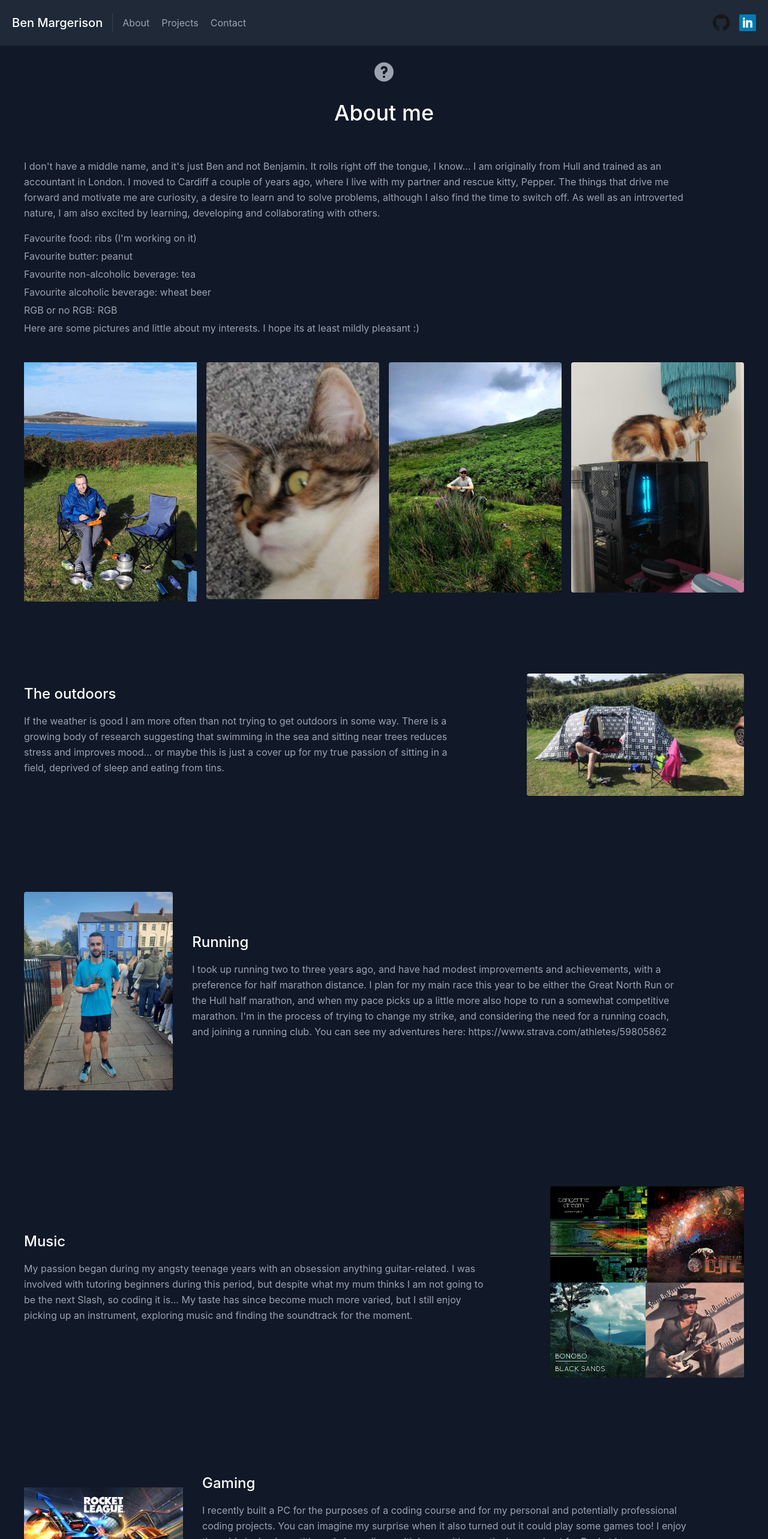
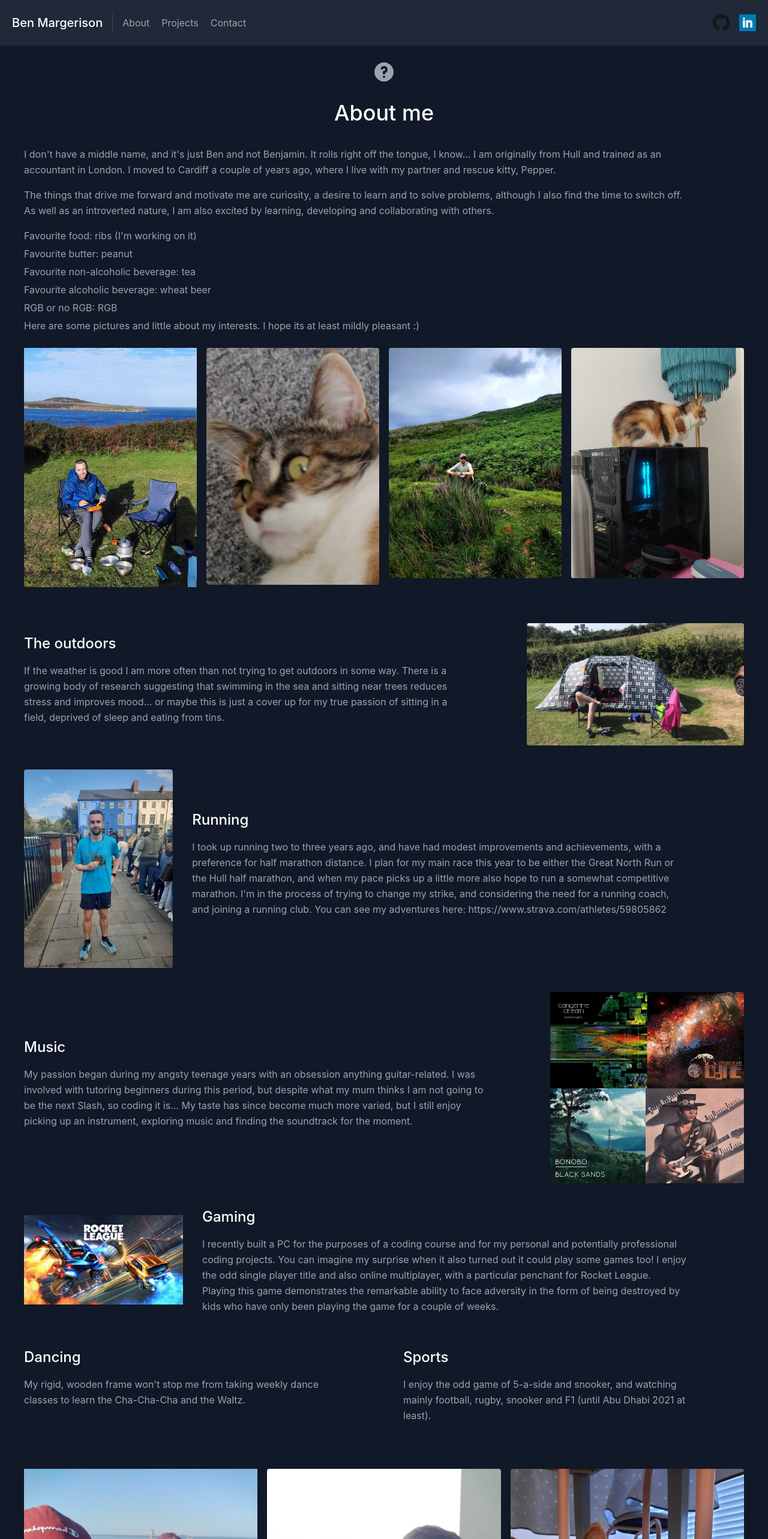
Before and after one commit to bmargerison/website-cv, a React (Create React App) app: page /about in a window 1280 px wide. Shown: the top 2566 px of the page at 60% size. Built offline with nearby package versions, Linux system fonts and the light colour scheme.

Commit message:
Optimisation for mobile

```diff
--- a/src/components/Aboutme.js
+++ b/src/components/Aboutme.js
@@ -11,13 +11,15 @@ export default function Aboutme() {
         </h1>
       </div>
       <section id="outdoors">
-        <div className="container mx-auto px-10 py-10 md:flex-row items-center relative flex-grow">
+        <div className="container mx-auto px-10 py-5 md:flex-row items-center relative flex-grow">
           <div className="lg:flex-grow md:w-0.75 lg:pr-24 md:pr-16 flex flex-col md:items-start md:text-left mb-5 md:mb-0 items-center text-center">
             <p className="mb-4 leading-relaxed">
               I don't have a middle name, and it's just Ben and not Benjamin. It
               rolls right off the tongue, I know... I am originally from Hull and
               trained as an accountant in London. I moved to Cardiff a couple of
               years ago, where I live with my partner and rescue kitty, Pepper.
+            </p>
+            <p className="mb-4 leading-relaxed">
               The things that drive me forward and motivate me are curiosity, a
               desire to learn and to solve problems, although I also find the time
               to switch off. As well as an introverted nature, I am also excited by
@@ -72,8 +74,8 @@ export default function Aboutme() {
         </div>
       </section>
       <section id="outdoors">
-        <div className="container mx-auto flex px-10 py-20 md:flex-row flex-col items-center relative flex flex-grow">
-          <div className="lg:flex-grow md:w-0.75 lg:pr-24 md:pr-16 flex flex-col md:items-start md:text-left mb-16 md:mb-0 items-center text-center">
+        <div className="container mx-auto flex px-10 py-5 md:flex-row flex-col items-center relative flex flex-grow">
+          <div className="lg:flex-grow md:w-0.75 lg:pr-24 md:pr-16 flex flex-col md:items-start md:text-left mb-5 md:mb-0 items-center text-center">
             <h1 className="title-font sm:text-2xl text-2xl mb-4 font-medium text-white">
               The outdoors
             </h1>
@@ -96,7 +98,7 @@ export default function Aboutme() {
         </div>
       </section>
       <section id="running">
-        <div className="container mx-auto flex px-10 py-20 md:flex-row flex-col items-center relative flex flex-grow">
+        <div className="container mx-auto flex px-10 py-5 md:flex-row flex-col items-center relative flex flex-grow">
           <div className="lg:max-w-lg lg:w-full md:w-1/2 w-5/6">
             <img
               className="object-cover object-center rounded"
@@ -104,7 +106,7 @@ export default function Aboutme() {
               src={require('./images/running.jpg')}
             />
           </div>
-          <div className="lg:flex-grow md:w-0.75 lg:pr-24 md:pr-16 flex flex-col md:items-start md:text-left mb-16 md:mb-0 items-center text-center ml-8">
+          <div className="lg:flex-grow md:w-0.75 lg:pr-24 md:pr-16 flex flex-col md:items-start md:text-left mb-5 md:mb-0 items-center text-center ml-8">
             <h1 className="title-font sm:text-2xl text-2xl mb-4 font-medium text-white">
               Running
             </h1>
@@ -122,8 +124,8 @@ export default function Aboutme() {
         </div>
       </section>
       <section id="music">
-        <div className="container mx-auto flex px-10 py-20 md:flex-row flex-col items-center relative flex flex-grow">
-          <div className="lg:flex-grow md:w-0.75 lg:pr-24 md:pr-16 flex flex-col md:items-start md:text-left mb-16 md:mb-0 items-center text-center">
+        <div className="container mx-auto flex px-10 py-5 md:flex-row flex-col items-center relative flex flex-grow">
+          <div className="lg:flex-grow md:w-0.75 lg:pr-24 md:pr-16 flex flex-col md:items-start md:text-left mb-5 md:mb-0 items-center text-center">
             <h1 className="title-font sm:text-2xl text-2xl mb-4 font-medium text-white">
               Music
             </h1>
@@ -146,15 +148,15 @@ export default function Aboutme() {
         </div>
       </section>
       <section id="gaming">
-        <div className="container mx-auto flex px-10 py-20 md:flex-row flex-col items-center relative flex flex-grow">
+        <div className="container mx-auto flex px-10 py-5 md:flex-row flex-col items-center relative flex flex-grow">
           <div className="lg:max-w-lg lg:w-full md:w-1/2 w-5/6">
             <img
-              className="object-cover object-center"
+              className="object-cover object-center mb-5"
               alt="picture"
               src={require('./images/rl.jpeg')}
             />
           </div>
-          <div className="lg:flex-grow md:w-0.75 lg:pr-24 md:pr-16 flex flex-col md:items-start md:text-left mb-16 md:mb-0 items-center text-center ml-8">
+          <div className="lg:flex-grow md:w-0.75 lg:pr-24 md:pr-16 flex flex-col md:items-start md:text-left mb-5 md:mb-0 items-center text-center ml-8">
             <h1 className="title-font sm:text-2xl text-2xl mb-4 font-medium text-white">
               Gaming
             </h1>
@@ -172,9 +174,9 @@ export default function Aboutme() {
         </div>
       </section>
       <section id="sports">
-        <div className="container mx-auto flex px-10 py-20 md:flex-row flex-col items-center relative flex flex-grow">
-        <div className="container mx-auto flex px-10 py-20 md:flex-row flex-col items-center relative flex flex-grow">
-          <div className="lg:flex-grow md:w-0.75 lg:pr-24 md:pr-16 flex flex-col md:items-start md:text-left mb-16 md:mb-0 items-center text-center">
+      <div className="container mx-auto flex px-10 py-5 md:flex-row flex-col items-center relative flex flex-grow">
+        <div className="grid grid-cols-2">
+          <div className="lg:flex-grow md:w-0.75 lg:pr-24 md:pr-16 flex flex-col md:items-start md:text-left mb-5 md:mb-0 items-center text-center">
             <h1 className="title-font sm:text-2xl text-2xl mb-4 font-medium text-white">
               Dancing
             </h1>
@@ -183,8 +185,7 @@ export default function Aboutme() {
               classes to learn the Cha-Cha-Cha and the Waltz.
             </p>
           </div>
-        </div>
-          <div className="lg:flex-grow md:w-0.75 lg:pr-24 md:pr-16 flex flex-col md:items-start md:text-left mb-16 md:mb-0 items-center text-center ml-8">
+          <div className="lg:flex-grow md:w-0.75 lg:pr-24 md:pr-16 flex flex-col md:items-start md:text-left mb-5 md:mb-0 items-center text-center ml-8">
             <h1 className="title-font sm:text-2xl text-2xl mb-4 font-medium text-white">
               Sports
             </h1>
@@ -194,9 +195,10 @@ export default function Aboutme() {
             </p>
           </div>
         </div>
+      </div>
       </section>
       <section id="even-more-images">
-        <div className="container mx-auto px-10 mb-10">
+        <div className="container mx-auto px-10 mb-10 my-10">
           <div className="container grid grid-cols-3 gap-4">
               <img
                 className=""
--- a/src/components/Myintro.js
+++ b/src/components/Myintro.js
@@ -31,7 +31,7 @@ export default function Myintro() {
         </div>
         <div className="lg:max-w-lg lg:w-full md:w-1/2 w-5/6">
           <img
-            className="object-cover object-center rounded"
+            className="object-cover object-center rounded mb-5"
             alt="hero"
             src={require('./images/me.png')}
           />
--- a/src/components/Projects.js
+++ b/src/components/Projects.js
@@ -24,8 +24,8 @@ export default function Projects() {
         <div className="container px-5 py-10 mx-auto">
           <div className="flex flex-wrap -m-4">
 
-            <div className="flex relative">
-              <div className="px-8 py-10 relative w-1/2 border-4 border-gray-800 bg-gray-900 mr-2 mb-10 grid place-items-center">
+            <div className="grid grid-cols-1 grid-rows-2 md:grid-cols-2 md:grid-rows-1">
+              <div className="px-8 py-10 relative w-1/1 border-4 border-gray-800 bg-gray-900 mr-2 mb-10 grid place-items-center">
                 <h1 className="title-font text-lg font-medium text-white mb-5">
                   paw2door
                 </h1>
@@ -40,20 +40,24 @@ export default function Projects() {
                   </IconContext.Provider>
                 </div>
               </div>
+              <div className="flex mb-10">
                 <img
                   alt="gallery"
-                className="w-1/2 mb-10"
                   src={require('./images/paw2door.gif')}
+                  className="mx-auto"
                 />
               </div>
+            </div>
 
-            <div className="flex relative">
+            <div className="grid grid-cols-1 grid-rows-2 md:grid-cols-2 md:grid-rows-1">
+              <div className="flex mb-10">
                 <img
                   alt="gallery"
-                className="w-1/2 mb-10 mr-2"
+                  className="mx-auto"
                   src={require('./images/acebook.gif')}
                 />
-              <div className="px-8 py-10 relative w-1/2 border-4 border-gray-800 bg-gray-900 mr-2 mb-10 grid place-items-center">
+              </div>
+              <div className="px-8 py-10 relative w-1/1 border-4 border-gray-800 bg-gray-900 mr-2 mb-10 grid place-items-center">
                 <h1 className="title-font text-lg font-medium text-white mb-5">
                   Acebook
                 </h1>
@@ -74,8 +78,8 @@ export default function Projects() {
               </div>
             </div>
 
-            <div className="flex relative">
-              <div className="px-8 py-10 relative w-1/2 border-4 border-gray-800 bg-gray-900 mr-2 mb-10 grid place-items-center">
+            <div className="grid grid-cols-1 grid-rows-2 md:grid-cols-2 md:grid-rows-1">
+              <div className="px-8 py-10 relative w-1/1 border-4 border-gray-800 bg-gray-900 mr-2 mb-10 grid place-items-center">
                 <h1 className="title-font text-lg font-medium text-white mb-5">
                   CLI bowling
                 </h1>
@@ -92,20 +96,24 @@ export default function Projects() {
                   </IconContext.Provider>
                 </div>
               </div>
+              <div className="flex mb-10">
                 <img
                   alt="gallery"
-                className="w-1/2 mb-10"
+                  className="mx-auto"
                   src={require('./images/bowling.gif')}
                 />
               </div>
+            </div>
 
-            <div className="flex relative">
+            <div className="grid grid-cols-1 grid-rows-2 md:grid-cols-2 md:grid-rows-1">
+              <div className="flex mb-10">
                 <img
                   alt="gallery"
-                className="w-1/2 mb-10 mr-2"
+                  className="mx-auto"
                   src={require('./images/banktechtest.jpg')}
                 />
-              <div className="px-8 py-10 relative w-1/2 border-4 border-gray-800 bg-gray-900 mr-2 mb-10 grid place-items-center">
+              </div>
+              <div className="px-8 py-10 relative w-1/1 border-4 border-gray-800 bg-gray-900 mr-2 mb-10 grid place-items-center">
                 <h1 className="title-font text-lg font-medium text-white mb-5">
                   Bank Tech Test
                 </h1>
```
Lines whose indentation alone changed are shown as unchanged.
